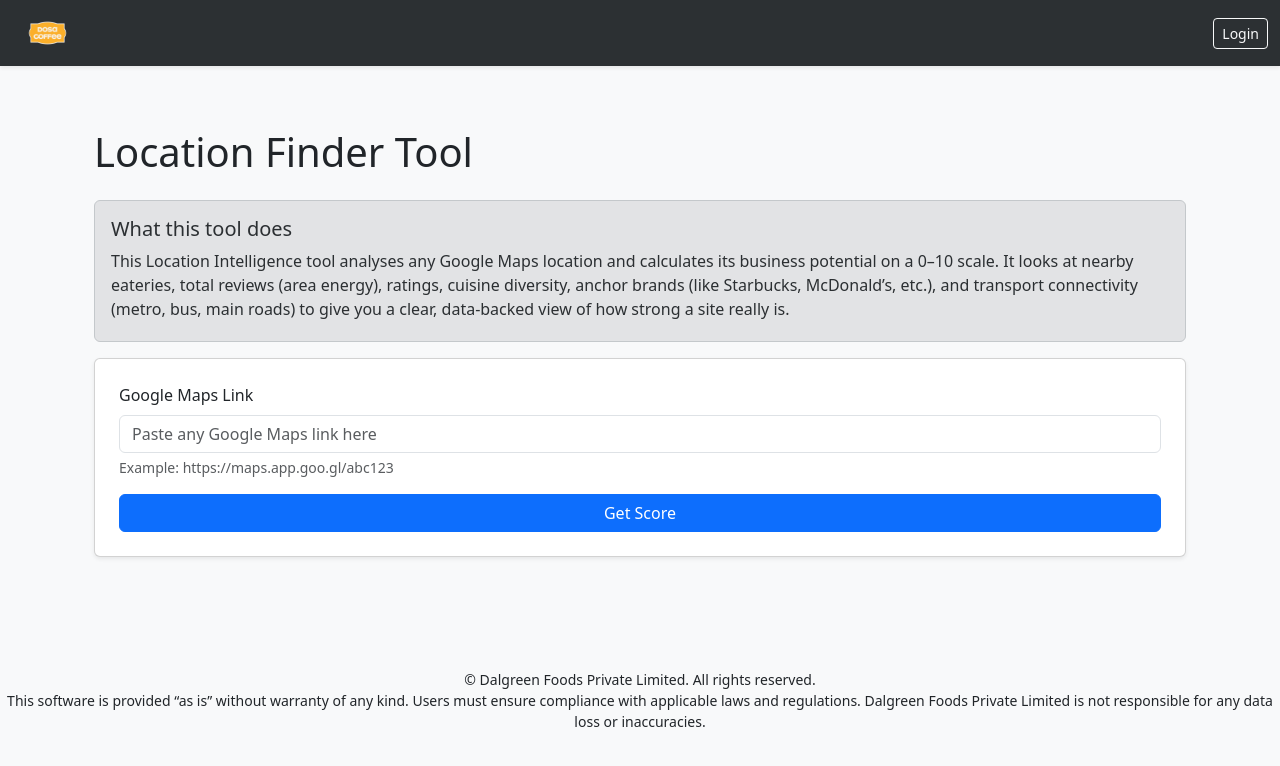
After one commit to sdalmia/dosa-report-app, a Flask app: page /location-finder in a window 1280 px wide. The commit adds this page. Shown: the top 766 px of the page. Run offline with Flask 3, Linux system fonts and the light colour scheme.

Commit message:
Added Location Finder Tool with scoring, maps, heatmaps, popovers, and UI enhancements

```diff
--- a/app/routes/__init__.py
+++ b/app/routes/__init__.py
@@ -1,7 +1,10 @@
 from .main import main_bp
 from .uploader import uploader_bp
 from .ingredient_tracker import ingredient_bp
+from .location_finder import location_finder_bp
 from auth import auth_bp, google_bp
+
+
 
 def register_routes(app):
     app.register_blueprint(google_bp, url_prefix="/login")  # ✅ Register this first
@@ -9,3 +12,4 @@ def register_routes(app):
     app.register_blueprint(main_bp)
     app.register_blueprint(uploader_bp)
     app.register_blueprint(ingredient_bp)
+    app.register_blueprint(location_finder_bp)
--- /dev/null
+++ b/app/routes/location_finder.py
@@ -0,0 +1,335 @@
+# location_finder.py – Updated to accept Google Maps URL instead of lat/lng
+
+from flask import Blueprint, render_template, request, redirect, url_for, flash
+import requests
+import os
+import re
+
+location_finder_bp = Blueprint('location_finder', __name__)
+
+GOOGLE_API_KEY = os.getenv("GOOGLE_MAPS_API_KEY")
+
+from math import radians, sin, cos, sqrt, atan2
+
+def haversine_distance(lat1, lon1, lat2, lon2):
+    R = 6371e3  # meters
+    phi1 = radians(lat1)
+    phi2 = radians(lat2)
+    dphi = radians(lat2 - lat1)
+    dlambda = radians(lon2 - lon1)
+
+    a = sin(dphi/2)**2 + cos(phi1) * cos(phi2) * sin(dlambda/2)**2
+    c = 2 * atan2(sqrt(a), sqrt(1 - a))
+    return R * c
+
+def fetch_places_by_type(lat, lng, radius, place_type, keyword=None):
+    url = (
+        "https://maps.googleapis.com/maps/api/place/nearbysearch/json"
+        f"?location={lat},{lng}&radius={radius}&type={place_type}&key={GOOGLE_API_KEY}"
+    )
+    if keyword:
+        url += f"&keyword={keyword}"
+
+    res = requests.get(url).json()
+    return res.get("results", [])
+
+def compute_metro_score(lat, lng):
+    metros = fetch_places_by_type(lat, lng, 1000, "transit_station", keyword="metro")
+    if not metros:
+        return 0
+
+    nearest = min(
+        haversine_distance(lat, lng, m["geometry"]["location"]["lat"], m["geometry"]["location"]["lng"])
+        for m in metros
+    )
+
+    if nearest <= 200: return 1
+    if nearest <= 500: return 0.8
+    if nearest <= 800: return 0.5
+    return 0
+
+def compute_bus_score(lat, lng):
+    buses = fetch_places_by_type(lat, lng, 600, "bus_station")
+    if not buses:
+        return 0
+
+    nearest = min(
+        haversine_distance(lat, lng, b["geometry"]["location"]["lat"], b["geometry"]["location"]["lng"])
+        for b in buses
+    )
+
+    if nearest <= 100: return 1
+    if nearest <= 300: return 0.6
+    if nearest <= 500: return 0.3
+    return 0
+
+def compute_road_score(lat, lng):
+    roads = fetch_places_by_type(lat, lng, 300, "route")
+    if not roads:
+        return 0
+
+    names = [r.get("name", "").lower() for r in roads]
+
+    if any("highway" in n or "expressway" in n or "national highway" in n for n in names):
+        return 1
+    if any("main" in n or "arterial" in n or "road" in n for n in names):
+        return 0.6
+    return 0.3
+
+
+def get_cuisine(place):
+    """
+    Classifies cuisine using name + types.
+    Very basic heuristic but works well for Indian markets.
+    """
+    print("Inside get_cusine()\n")
+
+    text = (place.get("name", "") + " " + " ".join(place.get("types", []))).lower()
+
+    if "south" in text or "dosa" in text or "idli" in text:
+        return "South Indian"
+    if "north" in text or "punjabi" in text or "tandoor" in text:
+        return "North Indian"
+    if "biryani" in text or "rice" in text:
+        return "Biryani"
+    if "pizza" in text:
+        return "Pizza"
+    if "burger" in text:
+        return "Burgers"
+    if "chinese" in text or "schezwan" in text or "asian" in text:
+        return "Asian"
+    if "cafe" in text or "coffee" in text or "tea" in text:
+        return "Cafe"
+    if "bakery" in text or "cake" in text:
+        return "Bakery"
+    if "roll" in text or "kathi" in text:
+        return "Rolls"
+    if "Bengali" in text:
+        return "Bengali"
+    if "seafood" in text:
+        return "Seafood"
+    if "fast food" in text or "chicken wings" in text or "fries" in text:
+        return "Fast Food"
+
+    return "Other"
+
+
+
+
+import time
+
+
+FNB_TYPES = ["restaurant", "cafe", "bakery", "meal_takeaway", "meal_delivery"]
+
+def fetch_eateries(lat, lng, radius):
+    all_places = []
+
+    for place_type in FNB_TYPES:
+        url = (
+            "https://maps.googleapis.com/maps/api/place/nearbysearch/json"
+            f"?location={lat},{lng}&radius={radius}&type={place_type}&key={GOOGLE_API_KEY}"
+        )
+
+        res = requests.get(url).json()
+        results = res.get("results", [])
+        all_places.extend(results)
+
+        next_page_token = res.get("next_page_token")
+
+        while next_page_token:
+            time.sleep(2)
+            paginated_url = (
+                "https://maps.googleapis.com/maps/api/place/nearbysearch/json"
+                f"?pagetoken={next_page_token}&key={GOOGLE_API_KEY}"
+            )
+            res = requests.get(paginated_url).json()
+            all_places.extend(res.get("results", []))
+            next_page_token = res.get("next_page_token")
+
+    # Remove duplicates by place_id
+    unique = {p["place_id"]: p for p in all_places}
+    return list(unique.values())
+
+def get_location_name(lat, lng):
+    url = f"https://maps.googleapis.com/maps/api/geocode/json?latlng={lat},{lng}&key={GOOGLE_API_KEY}"
+    res = requests.get(url).json()
+
+    if res["status"] == "OK" and len(res["results"]) > 0:
+        return res["results"][0].get("formatted_address", "Unknown Location")
+
+    return "Unknown Location"
+
+
+def compute_new_score(places, lat, lng):
+    if not places:
+        return 0
+
+    # --------------------------------------
+    # 1. ENERGY SCORE (0 – 8 points)
+    # --------------------------------------
+    # Total reviews of the area = total food activity
+    total_reviews = sum(p.get("user_ratings_total", 0) for p in places)
+
+    TARGET_REVIEWS = 25000  # healthy area threshold
+    energy_score = min(total_reviews / TARGET_REVIEWS, 1.0) * 6
+
+
+    # --------------------------------------
+    # 2. QUALITY SCORE (0 – 1 points)
+    # --------------------------------------
+    rated_places = [p for p in places if "rating" in p and p.get("user_ratings_total", 0) > 0]
+
+    if rated_places:
+        # Weighted average rating (rating × reviews)
+        weighted_sum = sum(
+            p["rating"] * p.get("user_ratings_total", 0) for p in rated_places
+        )
+        avg_rating = weighted_sum / sum(p.get("user_ratings_total", 0) for p in rated_places)
+
+        if avg_rating >= 4.2:
+            quality_score = 1
+        elif avg_rating >= 3.8:
+            quality_score = 0.5
+        else:
+            quality_score = 0
+    else:
+        quality_score = 0
+
+
+    # --------------------------------------
+    # 3. ANCHOR SCORE (0 – 1 point)
+    # --------------------------------------
+    anchor_brands = [
+        "starbucks", "mcdonald", "kfc", "domino", "pizza hut",
+        "chai point", "ccd", "haldiram", "wow momo", "biryani blues", "OM Sweets"
+    ]
+
+    has_anchor = any(
+        any(anchor in p.get("name", "").lower() for anchor in anchor_brands)
+        for p in places
+    )
+
+    anchor_score = 1 if has_anchor else 0
+
+
+    # --------------------------------------
+    # 4. DIVERSITY SCORE (0 – 1 point)
+    # --------------------------------------
+    # Google place "types" sometimes contain cuisine cues
+    def classify(p):
+        text = (p.get("name", "") + " " + " ".join(p.get("types", []))).lower()
+        if "cafe" in text: return "Cafe"
+        if "south" in text or "dosa" in text: return "South Indian"
+        if "north indian" in text: return "North Indian"
+        if "pizza" in text: return "Pizza"
+        if "chinese" in text: return "Chinese"
+        if "biryani" in text: return "Biryani"
+        if "bakery" in text: return "Bakery"
+        if "fast food" in text: return "Fast Food"
+        return None
+
+    cuisine_tags = [classify(p) for p in places]
+    cuisine_tags = [c for c in cuisine_tags if c]   # remove None
+
+    unique_cuisines = len(set(cuisine_tags))
+    diversity_score = 1 if unique_cuisines >= 5 else 0
+
+    metro_score = compute_metro_score(lat, lng)
+    bus_score = compute_bus_score(lat, lng)
+    road_score = compute_road_score(lat, lng)
+
+    transport_score = (metro_score + bus_score + road_score) / 3
+
+
+    # --------------------------------------
+    # FINAL SCORE (0 – 10)
+    # --------------------------------------
+    final_score = energy_score + quality_score + anchor_score + diversity_score + transport_score
+    final_score = round(min(final_score, 10), 1)
+
+    # Return score + diagnostics (optional)
+    return {
+        "score": final_score,
+        "energy_score": round(energy_score, 1),
+        "quality_score": quality_score,
+        "anchor_score": anchor_score,
+        "diversity_score": diversity_score,
+        "total_reviews": total_reviews,
+        "unique_cuisines": unique_cuisines,
+        "transport_score": transport_score
+    }
+
+# -----------------------------
+# Extract lat/lng from ANY Google Maps link
+# -----------------------------
+def extract_lat_lng_from_url(url: str):
+    # Look for coordinate patterns like: 22.5726,88.3639
+    print("Inside extract_lat_lng_from_url()\n\n\n")
+    pattern = r"(-?\d{1,3}\.\d+),\s*(-?\d{1,3}\.\d+)"
+    match = re.search(pattern, url)
+
+    if match:
+        try:
+            return float(match.group(1)), float(match.group(2))
+        except:
+            return None, None
+
+    return None, None
+
+
+# -----------------------------
+# Main route
+# -----------------------------
+@location_finder_bp.route('/location-finder', methods=['GET', 'POST'])
+def location_finder():
+    if request.method == 'POST':
+
+        print("Inside POST of location_finder()\n\n\n")
+        maps_url = request.form.get("maps_url", "").strip()
+
+        # Extract coordinates from pasted Google Maps link
+        lat, lng = extract_lat_lng_from_url(maps_url)
+
+        print("lat and lng extracted\n")
+        print("latitude: ",lat,"\n")
+        print("longitude: ",lng,"\n")
+
+        if lat is None or lng is None:
+            flash("Unable to extract coordinates from the Google Maps link.", "danger")
+            print("Unable to extract coordinates from the Google Maps link.")
+            return redirect(url_for("location_finder.location_finder"))
+
+        location_name = get_location_name(lat, lng)
+
+
+        places = fetch_eateries(lat, lng, 500)
+        places = sorted(
+        places,
+            key=lambda p: p.get("user_ratings_total", 0),
+            reverse=True
+        )
+
+        for p in places:
+            p["cuisine"] = get_cuisine(p)
+        print("cuisine list: \n",p["cuisine"])
+
+
+        # Scoring logic (basic version)
+        result = compute_new_score(places,lat, lng)
+        score = result["score"]
+
+
+        return render_template(
+            "location_finder_result.html",
+            score=score,
+            breakdown=result,
+            places=places,
+            latitude=lat,
+            longitude=lng,
+            maps_url=maps_url,
+            location_name=location_name,
+            GOOGLE_MAPS_API_KEY=GOOGLE_API_KEY
+        )
+
+    # GET request → show form
+    return render_template("location_finder_form.html",brand_profiles={})
--- a/app/templates/dashboard.html
+++ b/app/templates/dashboard.html
@@ -43,12 +43,11 @@
             <i class="bi bi-geo-alt-fill me-3 fs-2 text-info"></i>
             <h5 class="card-title mb-0">Location Finder</h5>
           </div>
-          <p class="card-text">Our very own location finding tool to identify high-potential sites. (Coming Soon)</p>
-          <button class="btn btn-outline-secondary btn-sm" disabled>Coming Soon</button>
+          <p class="card-text">Our very own location finding tool to identify high-potential sites.</p>
+          <a href="{{ url_for('location_finder.location_finder') }}" class="btn btn-info btn-sm">Open Tool</a>
         </div>
       </div>
     </div>
-
     <!-- Trello -->
     <div class="col">
       <div class="card bg-dark text-light h-100 border-secondary shadow-sm">
--- /dev/null
+++ b/app/templates/location_finder_form.html
@@ -0,0 +1,60 @@
+<!-- templates/location_finder_form.html -->
+
+{% extends 'base.html' %}
+
+{% block content %}
+
+<!DOCTYPE html>
+<html lang="en">
+<head>
+    <meta charset="UTF-8">
+    <title>Location Finder – Score a Spot</title>
+    <link
+        rel="stylesheet"
+        href="https://cdn.jsdelivr.net/npm/bootstrap@5.3.0/dist/css/bootstrap.min.css"
+    >
+</head>
+<body class="bg-light">
+<div class="container py-5">
+    <h1 class="mb-4">Location Finder Tool</h1>
+    <div class="alert alert-secondary mb-3">
+      <h5 class="mb-2">What this tool does</h5>
+      <p class="mb-1">
+        This Location Intelligence tool analyses any Google Maps location and calculates its business
+        potential on a 0–10 scale. It looks at nearby eateries, total reviews (area energy), ratings,
+        cuisine diversity, anchor brands (like Starbucks, McDonald’s, etc.), and transport connectivity
+        (metro, bus, main roads) to give you a clear, data-backed view of how strong a site really is.
+      </p>
+    </div>
+    <div id="loader" style="display:none; text-align:center; margin-bottom:20px;">
+    <div class="spinner-border text-primary" role="status"></div>
+        <p class="mt-2">Checking the Energy near the location… Please wait</p>
+    </div>
+    <form method="POST" class="card p-4 shadow-sm bg-white mt-3">
+        <div class="mb-3">
+          <label for="maps_url" class="form-label">Google Maps Link</label>
+          <input
+              type="text"
+              class="form-control"
+              id="maps_url"
+              name="maps_url"
+              placeholder="Paste any Google Maps link here"
+              required
+          >
+          <div class="form-text text-muted">Example: https://maps.app.goo.gl/abc123</div>
+        </div>
+
+        <button type="submit" class="btn btn-primary">Get Score</button>
+    </form>
+</div>
+<script>
+    document.querySelector("form").addEventListener("submit", function() {
+        const loader = document.getElementById("loader");
+        loader.style.display = "block";
+    });
+</script>
+
+</body>
+</html>
+
+{% endblock %}
```
Also changed, not shown: app/templates/location_finder_result.html (added, +327 -0 lines).
